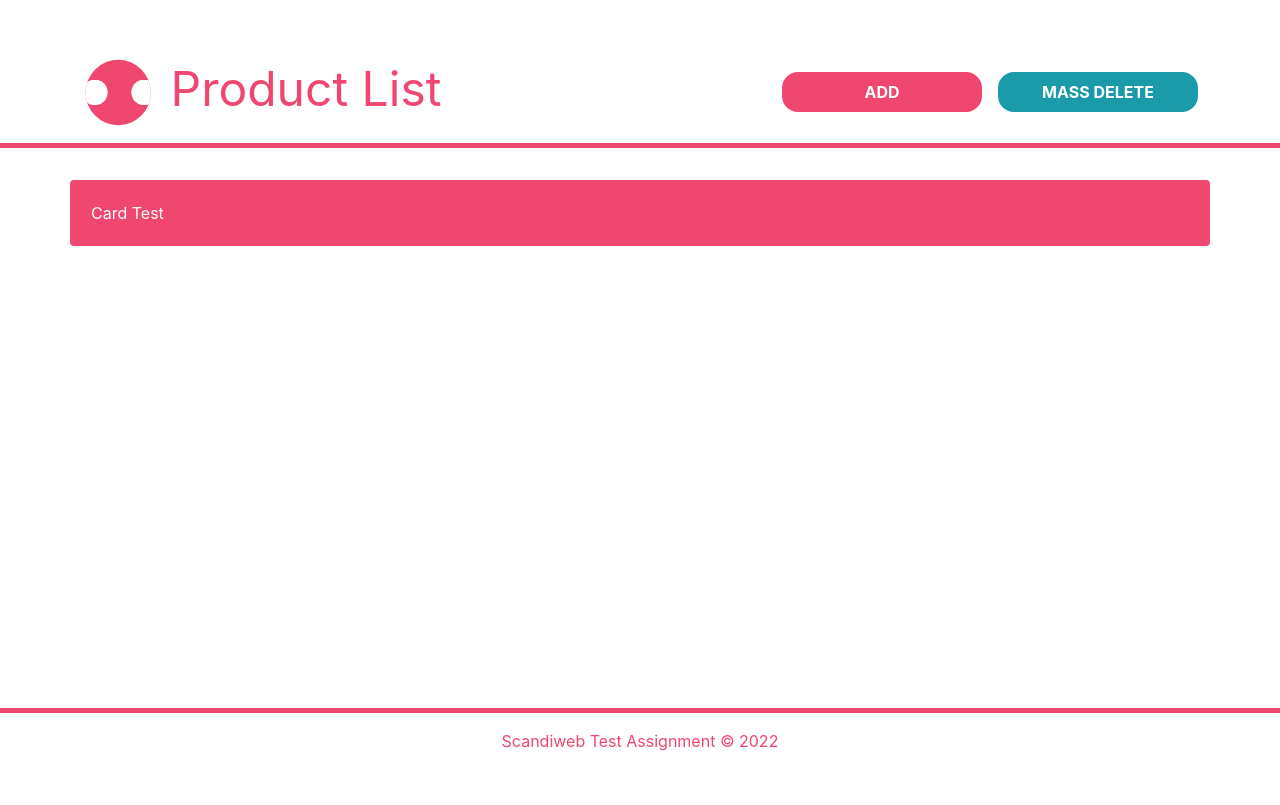
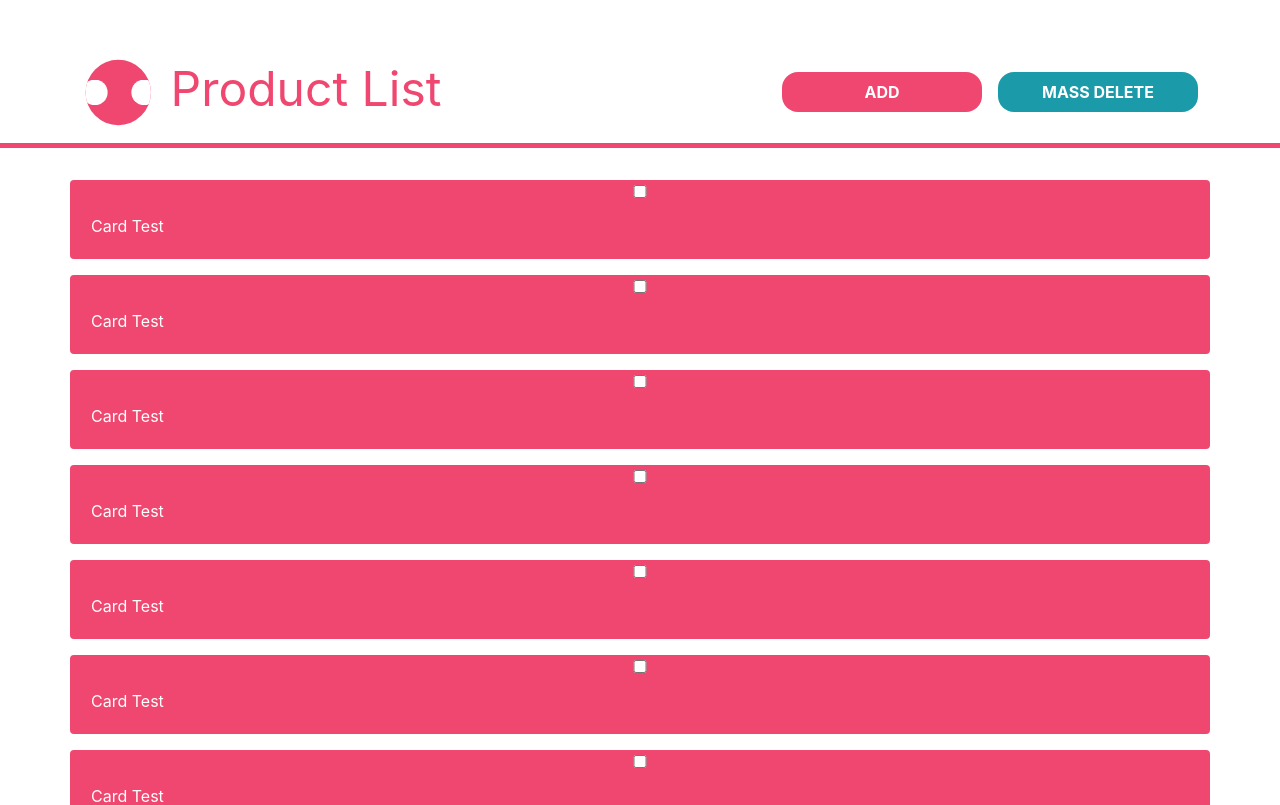
Before and after one commit to adeirjunior/scandiweb-test-task, a React (Create React App) app: page / in a window 1280 px wide. Shown: the top 805 px of the page. Built offline with nearby package versions, Linux system fonts and the light colour scheme.

Commit message:
applying php

```diff
--- a/src/components/card/Card.jsx
+++ b/src/components/card/Card.jsx
@@ -11,7 +11,8 @@ function CardBody() {
 
 
     return (
-        <Card className='' style={{color: 'white',backgroundColor: '#EF476F', border: 'solid 5px #EF476F'}}>
+        <Card style={{color: 'white',backgroundColor: '#EF476F', border: 'solid 5px #EF476F', marginBottom: '1em'}}>
+            <Check type='checkbox'/>
             <Card.Body>
             Card Test
             </Card.Body>
--- a/src/index.scss
+++ b/src/index.scss
@@ -2,12 +2,20 @@
 
 body {
   margin: 0;
+  width: 100%;
+  min-height: 100vh;
   font-family: -apple-system, BlinkMacSystemFont, 'Montserrat', 'Segoe UI', 'Roboto', 'Oxygen',
     'Ubuntu', 'Cantarell', 'Fira Sans', 'Droid Sans', 'Helvetica Neue',
     sans-serif;
   -webkit-font-smoothing: antialiased;
   -moz-osx-font-smoothing: grayscale;
-
+}
+*::-webkit-scrollbar{
+  display: none;
+}
+*{
+  -ms-overflow-style: none;
+  scrollbar-width: none;
 }
 
 $primary-color: #EF476F;
--- a/src/pages/Main.jsx
+++ b/src/pages/Main.jsx
@@ -7,8 +7,8 @@ function Main() {
     return (
         <>
             <Navigator />
-            <Container style={{minHeight: '70vh', padding: '2em 0'}}>
-                <CardBody/>
+            <Container style={{minHeight: '72.5vh', padding: '2em 0'}}>
+            <CardBody/><CardBody/><CardBody/><CardBody/><CardBody/><CardBody/><CardBody/><CardBody/><CardBody/><CardBody/><CardBody/>
             </Container>
         </>
     )
```
Also changed, not shown: 2 other files (tests, documents, lock files or other folders).
